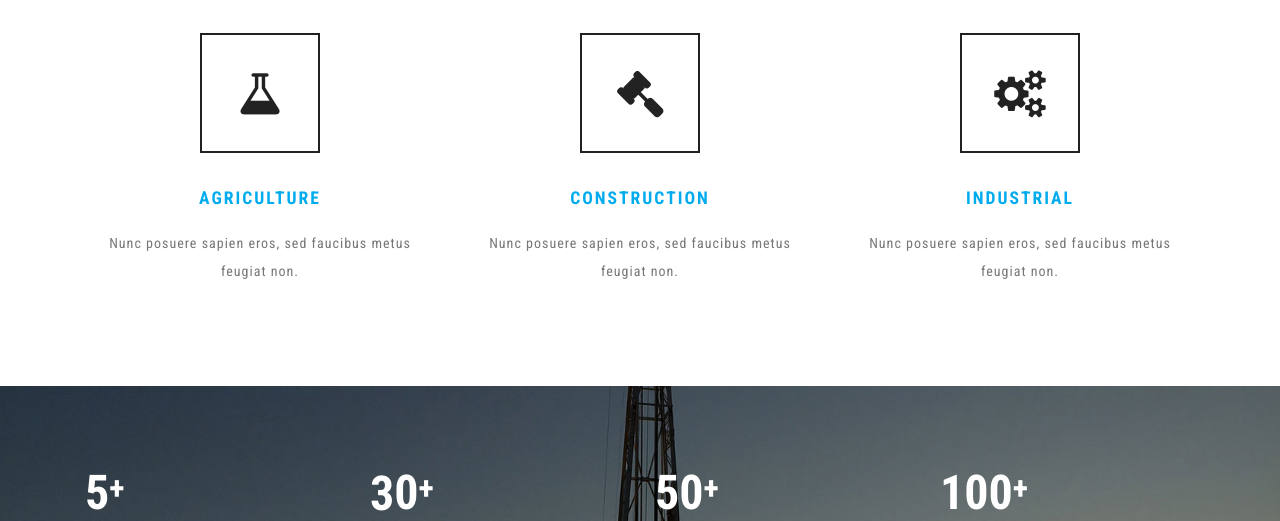
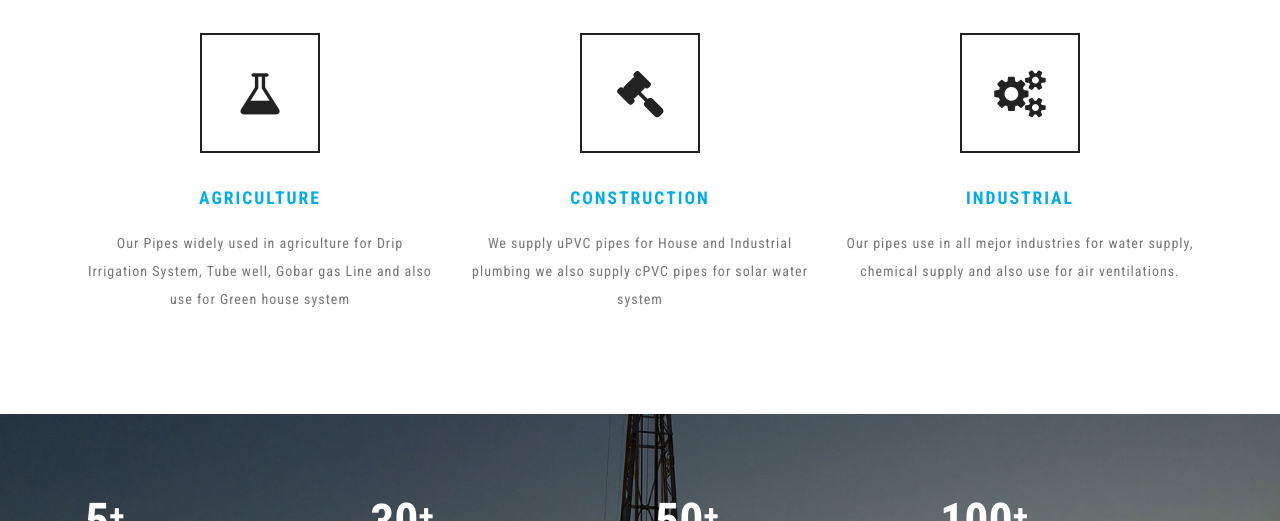
Before and after one commit to sandipramani/kumkumpipes, a plain HTML site: page about.html in a window 1280 px wide. Shown: the part 579-1100 px from the top of the page. Drawn offline with Linux system fonts and the light colour scheme.

Commit message:
about updated

```diff
--- a/about.html
+++ b/about.html
@@ -69,7 +69,7 @@
 						<i class="fa fa-flask" aria-hidden="true"></i>
 					</div>
 					<h4>Agriculture</h4>
-					<p>Nunc posuere sapien eros, sed faucibus metus feugiat non.</p>
+					<p>Our Pipes widely used in agriculture for Drip Irrigation System, Tube well, Gobar gas Line and also use for Green house system</p>
 
 				</div>
 				<div class="col-md-4 w3l_service_grid_left">
@@ -77,7 +77,7 @@
 						<i class="fa fa-gavel" aria-hidden="true"></i>
 					</div>
 					<h4>Construction</h4>
-					<p>Nunc posuere sapien eros, sed faucibus metus feugiat non.</p>
+					<p>We supply uPVC pipes for House and Industrial plumbing we also supply cPVC pipes for solar water system</p>
 
 				</div>
 				<div class="col-md-4 w3l_service_grid_left">
@@ -85,7 +85,7 @@
 						<i class="fa fa-cogs" aria-hidden="true"></i>
 					</div>
 					<h4>Industrial</h4>
-					<p>Nunc posuere sapien eros, sed faucibus metus feugiat non.</p>
+					<p>Our pipes use in all mejor industries for water supply, chemical supply and also use for air ventilations. </p>
 
 				</div>
 				<div class="clearfix"> </div>
```
